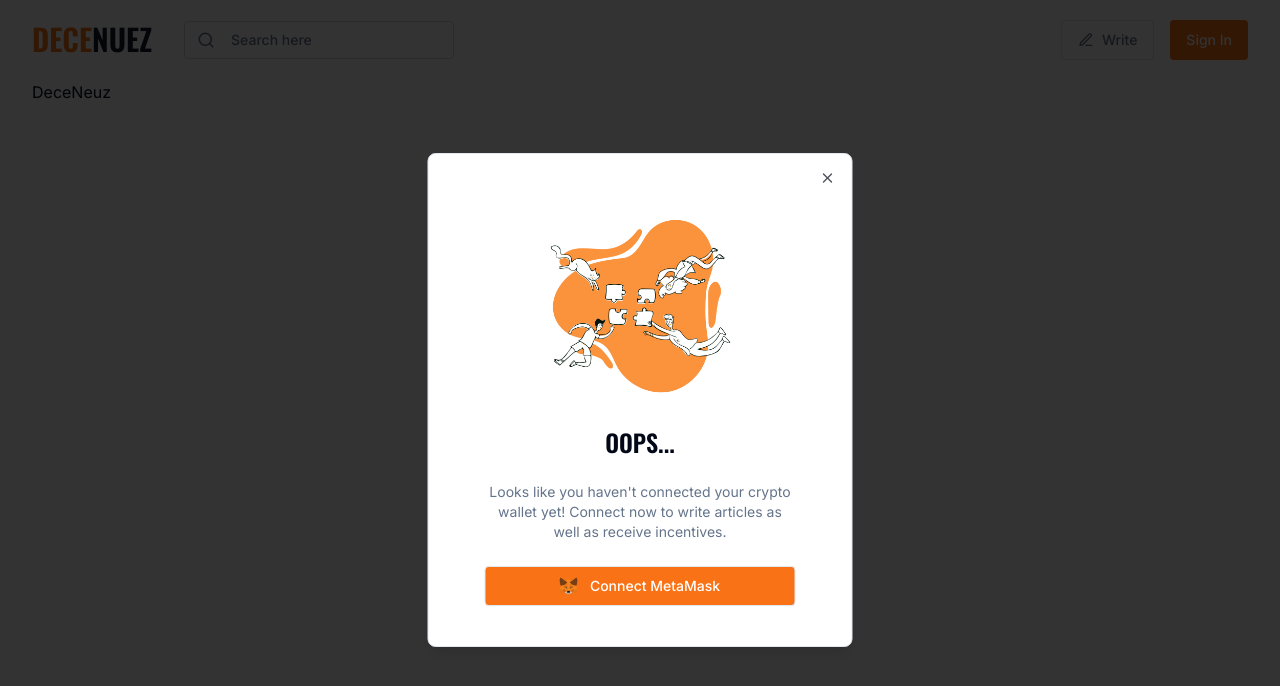
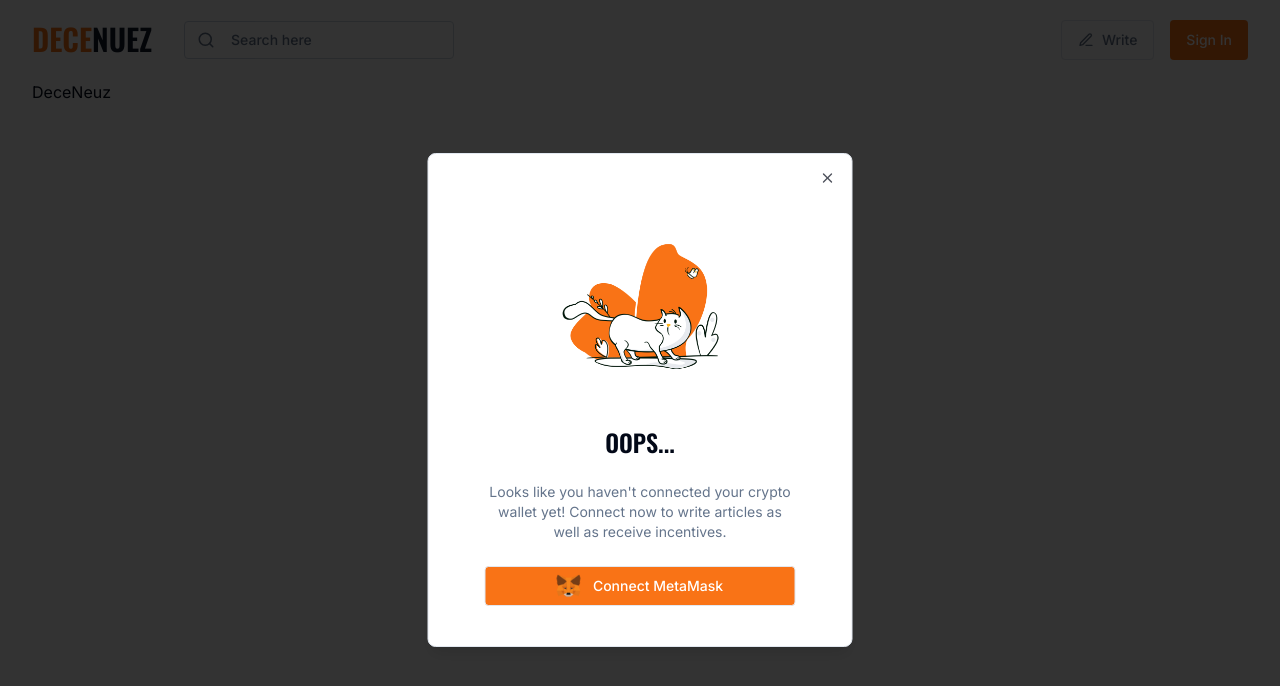
Before and after one commit to DeceNeuz/DeceNeuzClient, a Next.js app: page / in a window 1280 px wide. Both pictures are taken after a click on the button "Write". Shown: the top 686 px of the page. Built offline with nearby package versions, Linux system fonts and the light colour scheme.

Commit message:
fix: change modal illustration

```diff
--- a/components/modals/connect-wallet-modal.tsx
+++ b/components/modals/connect-wallet-modal.tsx
@@ -51,8 +51,8 @@
               src={metamaskLogo}
               alt="MetaMask Logo"
               className="mr-3"
-              height={18}
-              width={18}
+              height={24}
+              width={24}
             />
             Connect MetaMask
           </Button>
```
Also changed, not shown: public/wallet-connect.png.
